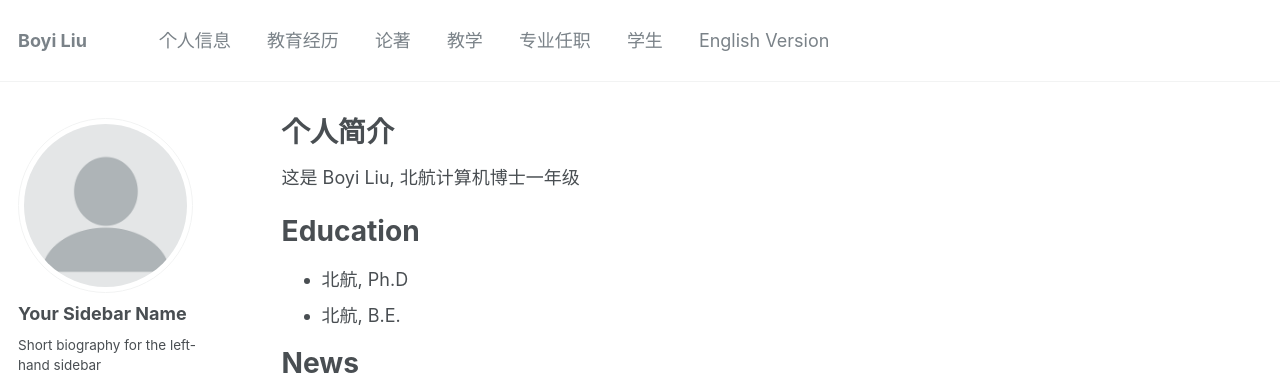
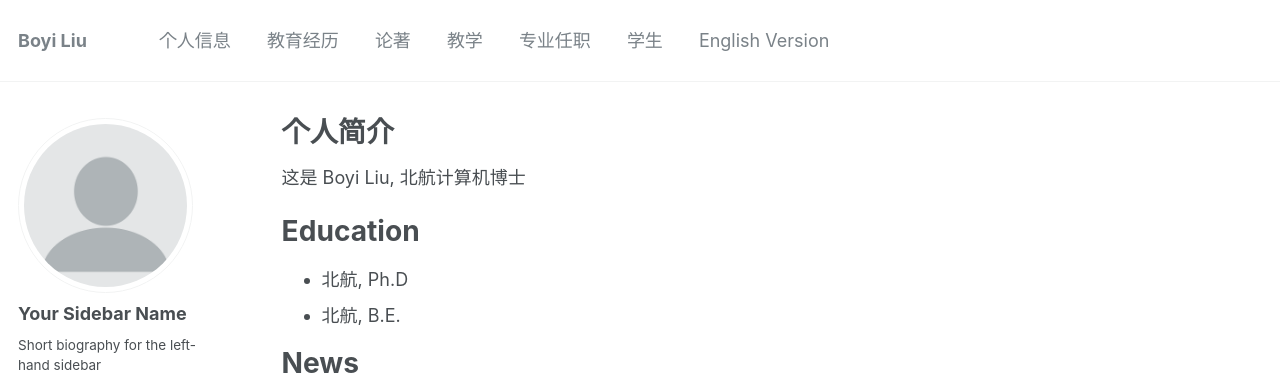
Before and after one commit to boyi-liu/boyi-liu.github.io, a Jekyll site: the page built from _pages/cn.md, in a window 1280 px wide and 900 px high. Shown: the top 375 px of the window. Built offline with Jekyll 4.4.1, drawn with Linux system fonts in a browser that asks for light colours; some web fonts are replaced.

Commit message:
Update cn.md

```diff
--- a/_pages/cn.md
+++ b/_pages/cn.md
@@ -6,7 +6,7 @@ author_profile: true
 nav: cnnavi
 ---
 
-这是 Boyi Liu, 北航计算机博士一年级
+这是 Boyi Liu, 北航计算机博士
 
 Education
 ======
```
